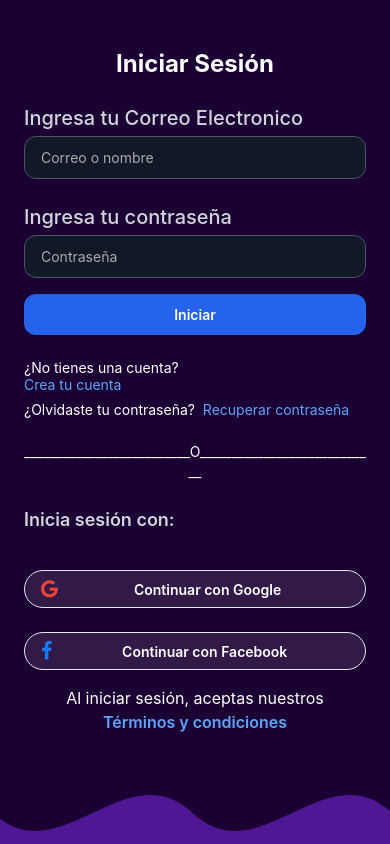
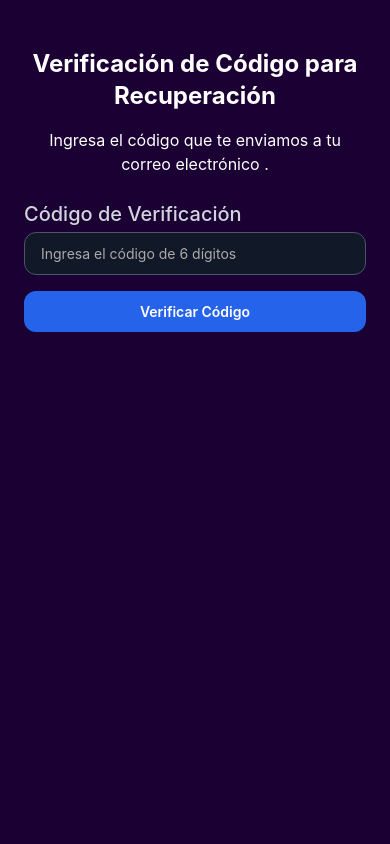
Before and after one commit to lozano2303/tu-evento, a React Native app in the folder TuEventoFrontend (Mobile)/: screen /CodeVerifcationForgotPassword in a window 390 px wide. Built offline with nearby package versions, Linux system fonts and the light colour scheme; what expo-web-browser would draw is missing.

Commit message:
feat(frontend-mobile): forgotPaswrod in process

```diff
--- /dev/null
+++ b/TuEventoFrontend (Mobile)/src/api/services/ForgotPasswordApi.ts
@@ -0,0 +1,28 @@
+import {FORGOT_ENDPOINT } from "../../constants/Endpoint";
+import { IRequestForgotPassword } from "../types/IforgotPassword";
+
+export const forgotPasswordApi = async (data: IRequestForgotPassword) => {
+    try {
+        console.log(' Enviando datos a:', FORGOT_ENDPOINT);
+        console.log(' Datos enviados:', data);
+
+        const response = await fetch(`${FORGOT_ENDPOINT}`, {
+            method: "POST",
+            headers: {
+                "Content-Type": "application/json",
+            },
+            body: JSON.stringify(data),
+        });
+        const responseData = await response.json(); // siempre parseamos
+
+        if (!response.ok || responseData.success === false) {
+            throw new Error(responseData.message || "Error en el proceso de recuperación de contraseña");
+        }
+
+        console.log(' Respuesta exitosa:', responseData);
+        return responseData;
+    } catch (error) {
+        console.error(' Error en forgotPasswordApi:', error);
+        throw error; //  Lanzar el error en lugar de devolverlo
+    }
+}
--- /dev/null
+++ b/TuEventoFrontend (Mobile)/src/api/types/IforgotPassword.ts
@@ -0,0 +1,3 @@
+export  interface IRequestForgotPassword {
+    email: string
+}
--- a/TuEventoFrontend (Mobile)/src/components/RedSocialButton.tsx
+++ b/TuEventoFrontend (Mobile)/src/components/RedSocialButton.tsx
@@ -27,7 +27,7 @@ export default function RedSocialButton({ social, onSuccess, onError }: RedSocia
     try {
       console.log(` [${social.toUpperCase()}] Iniciando OAuth...`);
 
-      // 1. URL de tu backend Spring Boot
+      // 1. URL del backend Spring Boot
       const authUrl = `${BASE_URL}/oauth2/authorization/${social}`;
       console.log(` [${social.toUpperCase()}] Auth URL:`, authUrl);
 
@@ -60,10 +60,10 @@ export default function RedSocialButton({ social, onSuccess, onError }: RedSocia
         // No mostrar alerta para cancelación (es comportamiento normal)
 
       } else {
-        console.log(`❌ [${social.toUpperCase()}] Resultado no exitoso:`, result.type);
+        console.log(` [${social.toUpperCase()}] Resultado no exitoso:`, result.type);
         onError?.(result);
         Alert.alert(
-          ' Error',
+          'Error',
           `No se pudo completar el login con ${label}`,
           [{ text: 'Reintentar', style: 'default' }]
         );
@@ -73,7 +73,7 @@ export default function RedSocialButton({ social, onSuccess, onError }: RedSocia
       console.error(` [${social.toUpperCase()}] Error inesperado:`, error);
       onError?.(error);
       Alert.alert(
-        '💥 Error de Conexión',
+        'Error de Conexión',
         `No se pudo conectar con ${label}. Verifica tu internet y que el servidor esté funcionando.`,
         [{ text: 'OK', style: 'cancel' }]
       );
--- a/TuEventoFrontend (Mobile)/src/constants/Endpoint.ts
+++ b/TuEventoFrontend (Mobile)/src/constants/Endpoint.ts
@@ -1,5 +1,7 @@
-const API_BASE_URL = "http://192.168.21.235:8080/api/v1";
+const API_BASE_URL = "http://192.168.21.235:8080/api/v1"; //  API base URL
 
-export const USER_ENDPOINT = `${API_BASE_URL}/register`;
+export const USER_ENDPOINT = `${API_BASE_URL}/register`; // User registration endpoint
 
-export const VERIFICATION_ENDPOINT_REGISTER = `${API_BASE_URL}/account-activation/verify`;
+export const VERIFICATION_ENDPOINT_REGISTER = `${API_BASE_URL}/account-activation/verify`; // Account verification endpoint
+
+export const FORGOT_ENDPOINT = `${API_BASE_URL}/login/forgot`; // Forgot password endpoint
--- a/TuEventoFrontend (Mobile)/src/navigation/AppNavigation.tsx
+++ b/TuEventoFrontend (Mobile)/src/navigation/AppNavigation.tsx
@@ -4,6 +4,7 @@ import LoginScreen from '../screens/auth/LoginScreen';
 import RegisterScreen from '../screens/auth/RegisterScreen';
 import ForgotPasswordScreen from '../screens/auth/ForgotPasswordScreen';
 import CodeVerificationScreenRegister from '../screens/auth/CodeVerificationScreenRegister';
+import CodeVerifcationForgotPassword from '../screens/auth/CodeVerifcationForgotPassword';
 import EvenList from '../screens/home/EvenListScreen';
 
 const Stack = createNativeStackNavigator();
@@ -16,6 +17,7 @@ export default function AppNavigator() {
         <Stack.Screen name="RegisterScreen" component={RegisterScreen} />
         <Stack.Screen name="ForgotPasswordScreen" component={ForgotPasswordScreen} />
         <Stack.Screen name="CodeVerificationScreenRegister" component={CodeVerificationScreenRegister} />
+        <Stack.Screen name="CodeVerifcationForgotPassword" component={CodeVerifcationForgotPassword} />
         <Stack.Screen name="EvenList" component={EvenList} />
       </Stack.Navigator>
     </NavigationContainer>
--- /dev/null
+++ b/TuEventoFrontend (Mobile)/src/screens/auth/CodeVerifcationForgotPassword.tsx
@@ -0,0 +1,54 @@
+import { View, Text, TouchableOpacity } from "react-native";
+import { useState } from "react";
+import { useRoute, useNavigation } from '@react-navigation/native';
+import Input from "../../components/Input";
+import Button from "../../components/Button";
+
+type RouteParams = {
+  email: string;
+  userId: string;
+};
+
+export default function CodeVerifcationForgotPassword() {
+  const route = useRoute();
+  const navigation = useNavigation();
+
+  // Estado para el código
+  const [activationCode, setactivationCode] = useState('');
+
+  // Obtener los parámetros
+  const { email } = (route.params as RouteParams) || {};
+
+  return (
+    <View className="flex-1 bg-[#1a0033] items-center px-6 w-full h-full relative ">
+      <View className="w-full top-12 ">
+        {/* Título */}
+        <Text className="text-white text-2xl font-bold mb-4 text-center">
+          Verificación de Código para Recuperación
+        </Text>
+
+        <Text className="text-white text-base mb-4 text-center">
+          Ingresa el código que te enviamos a tu correo electrónico {email}.
+        </Text>
+
+        {/* Input para código de verificación */}
+        <Input
+          label="Código de Verificación"
+          placeholder="Ingresa el código de 6 dígitos"
+          value={activationCode}
+          onChangeText={setactivationCode}
+          maxLength={6}
+        />
+
+        {/* Botón de verificar */}
+        <Button
+          label="Verificar Código"
+          onPress={() => {
+            // Aquí implementarás la lógica de verificación
+          }}
+        />
+
+      </View>
+    </View>
+  );
+}
--- a/TuEventoFrontend (Mobile)/src/screens/auth/CodeVerificationScreenRegister.tsx
+++ b/TuEventoFrontend (Mobile)/src/screens/auth/CodeVerificationScreenRegister.tsx
@@ -107,16 +107,7 @@ export default function CodeVerificationScreenRegister() {
           disabled={isLoading || activationCode.length < 4}
         />
 
-        {/* Botón para volver */}
-        <TouchableOpacity
-          className="mt-6 p-2"
-          onPress={() => navigation.goBack()}
-          disabled={isLoading}
-        >
-          <Text className="text-gray-400 text-center">
-            ← Volver al registro
-          </Text>
-        </TouchableOpacity>
+
       </View>
     </View>
   );
--- a/TuEventoFrontend (Mobile)/src/screens/auth/ForgotPasswordScreen.tsx
+++ b/TuEventoFrontend (Mobile)/src/screens/auth/ForgotPasswordScreen.tsx
@@ -1,8 +1,36 @@
-import { View, Text , Image } from 'react-native';
+import { View, Text, Image, Alert } from 'react-native';
+import { useState } from 'react';
+import { useNavigation } from '@react-navigation/native';
 import Input from "../../components/Input";
 import Button from "../../components/Button";
+import { forgotPasswordApi } from "../../api/services/ForgotPasswordApi";
 
-export default function RegisterScreen() {
+export default function ForgotPasswordScreen() {
+  const [email, setEmail] = useState('');
+  const [isLoading, setIsLoading] = useState(false);
+  const navigation = useNavigation();
+
+  const handleForgotPassword = async () => {
+    if (!email.trim()) {
+      Alert.alert('Error', 'Por favor ingresa tu correo electrónico');
+      return;
+    }
+
+    setIsLoading(true);
+
+    try {
+      const result = await forgotPasswordApi({ email });
+
+      if (result.success) {
+        (navigation as any).navigate('CodeVerifcationForgotPassword', { email, userId: result.userId });
+      }
+    } catch (error: any) {
+      Alert.alert('Error', error.message || 'Error al enviar la solicitud');
+    } finally {
+      setIsLoading(false);
+    }
+  };
+
   return (
     <View className="flex-1 bg-[#1a0033] justify-center items-center">
 
@@ -16,9 +44,15 @@ export default function RegisterScreen() {
         <Input
           label="Ingresa tu correo electronico"
           placeholder="Correo elctronico"
+          value={email}
+          onChangeText={setEmail}
         />
         {/* Botón */}
-        <Button label="Siguiente" />
+        <Button
+          label={isLoading ? "Enviando..." : "Siguiente"}
+          onPress={handleForgotPassword}
+          disabled={isLoading}
+        />
 
         {/* Ícono del candado centrado */}
         <View className="flex-1 justify-center items-center ">
```
Lines whose indentation alone changed are shown as unchanged.
